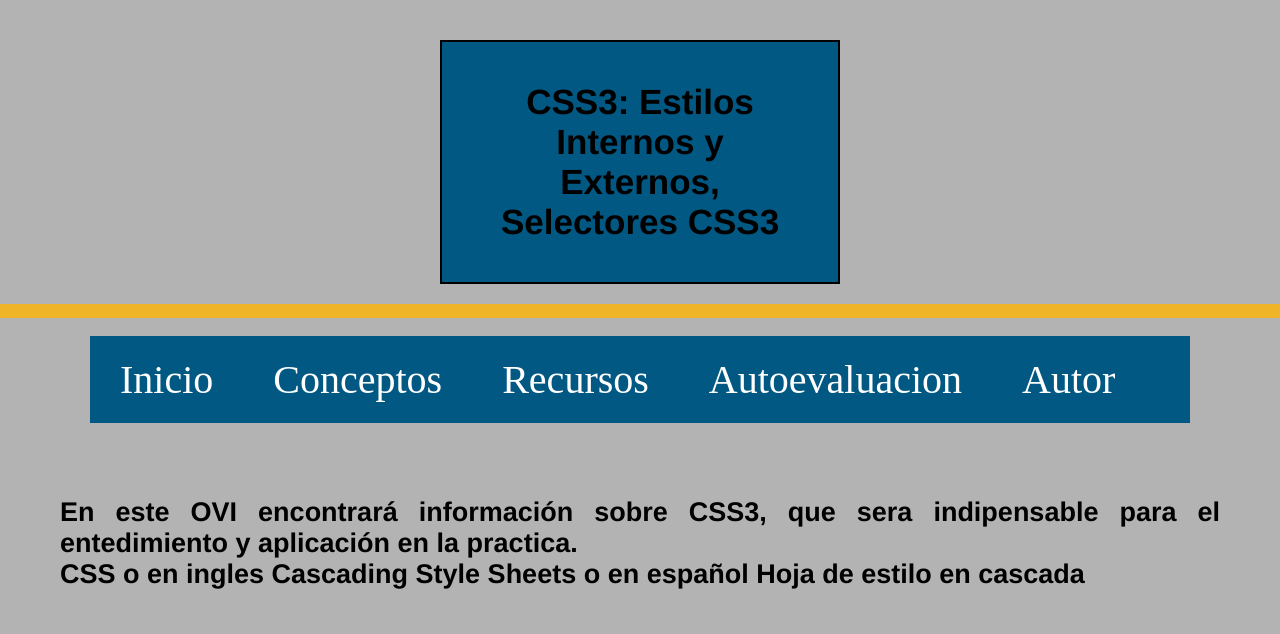
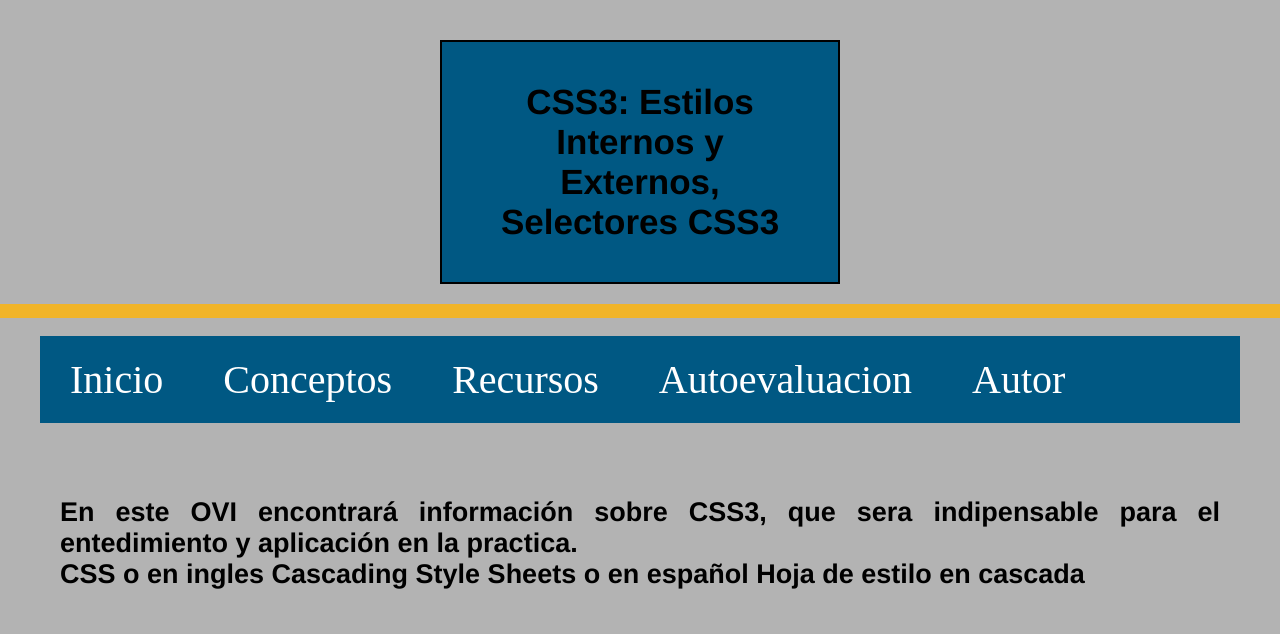
Before and after one commit to JoseLombana/DSW-joselombana, a plain HTML site: page index.html in a window 1280 px wide. Shown: the part 166-800 px from the top of the page. Drawn offline with nearby package versions, Linux system fonts and the light colour scheme; a script that the page names is missing.

Commit message:
actualizacion 2

```diff
--- a/estilos.css
+++ b/estilos.css
@@ -112,7 +112,7 @@ body{
 
 .contenedor{
     width: 95%;
-    max-width: 1100px;
+    max-width: 1200px;
     justify-content: space-evenly;
     margin: auto;
 
```
Also changed, not shown: recursos.html (+3 -0 lines).
